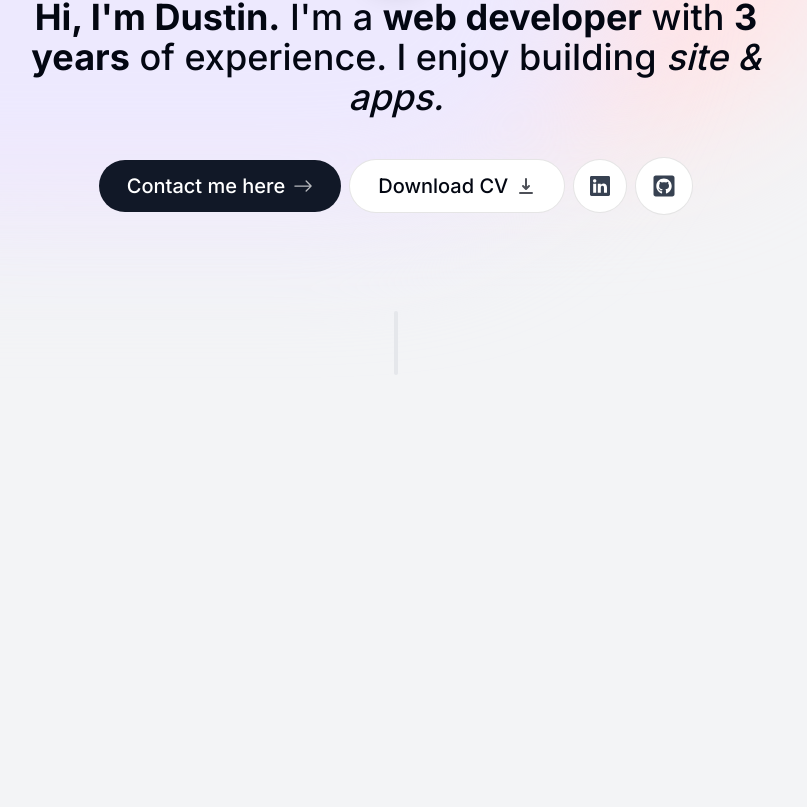
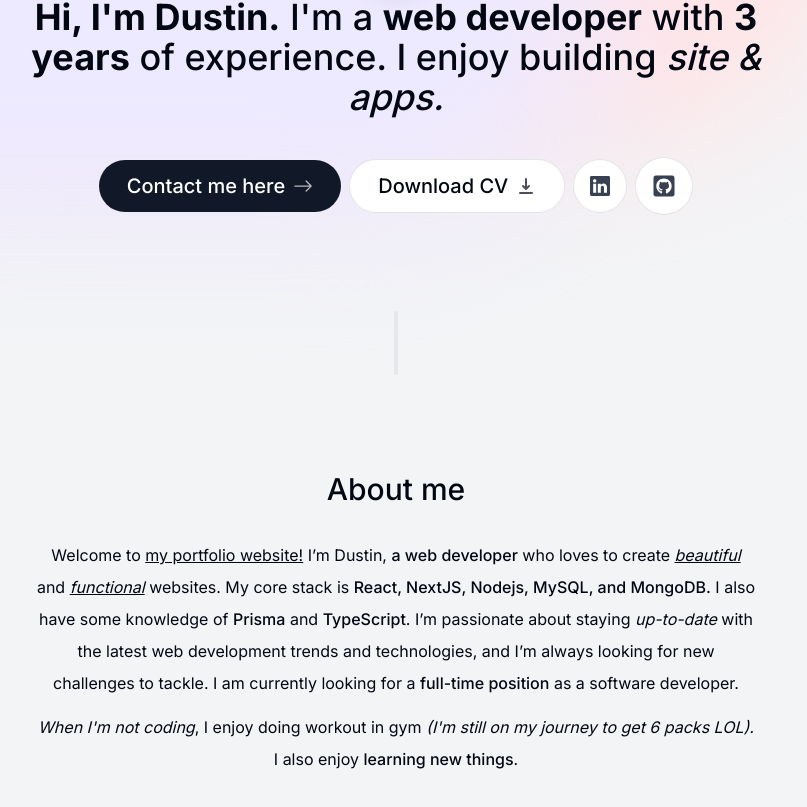
Before and after one commit to dustindung/portfolio-website, a Next.js app: page / in a window 1280 px wide. Shown: the part 259-1066 px from the top of the page, without its empty margins (244-1051 px from the left). Built offline with nearby package versions, Linux system fonts and the light colour scheme.

Commit message:
Add About component.

```diff
--- /dev/null
+++ b/app/components/About.tsx
@@ -0,0 +1,38 @@
+import React from "react";
+import SectionHeading from "./SectionHeading";
+
+const About = () => {
+  return (
+    <section className="mb-28 max-w-[45rem] text-center leading-8 sm:mb-40">
+      <SectionHeading>About me</SectionHeading>
+      <p className="mb-3">
+        Welcome to <span className="underline">my portfolio website!</span> I’m
+        Dustin, <span className="font-medium">a web developer</span> who loves
+        to create <span className="underline italic">beautiful</span> and{" "}
+        <span className="underline italic">functional</span> websites. My core
+        stack is{" "}
+        <span className="font-medium">
+          React, NextJS, Nodejs, MySQL, and MongoDB.
+        </span>{" "}
+        I also have some knowledge of{" "}
+        <span className="font-medium">Prisma</span> and{" "}
+        <span className="font-medium">TypeScript</span>. I’m passionate about
+        staying <span className="italic">up-to-date</span> with the latest web
+        development trends and technologies, and I’m always looking for new
+        challenges to tackle. I am currently looking for a{" "}
+        <span className="font-medium">full-time position</span> as a software
+        developer.
+      </p>
+      <p>
+        <span className="italic">When I'm not coding</span>, I enjoy doing
+        workout in gym{" "}
+        <span className="italic">
+          (I'm still on my journey to get 6 packs LOL).
+        </span>{" "}
+        I also enjoy <span className="font-medium">learning new things</span>.
+      </p>
+    </section>
+  );
+};
+
+export default About;
--- a/app/components/Intro.tsx
+++ b/app/components/Intro.tsx
@@ -49,7 +49,7 @@ const Intro = () => {
         </div>
       </div>
 
-      <motion.p
+      <motion.h1
         className="mb-10 mt-4 px-4 text-2xl font-medium leading-[1.5]
         sm:text-4xl"
         initial={{ opacity: 0, y: 100 }}
@@ -59,7 +59,7 @@ const Intro = () => {
         <span className="font-bold">web developer</span> with{" "}
         <span className="font-bold">3 years</span> of experience. I enjoy
         building <span className="italic">site & apps.</span>
-      </motion.p>
+      </motion.h1>
 
       <motion.div
         className="flex flex-col items-center justify-center gap-2 px-4 text-xl font-medium
--- /dev/null
+++ b/app/components/SectionHeading.tsx
@@ -0,0 +1,7 @@
+import React, { PropsWithChildren } from "react";
+
+const SectionHeading = ({ children }: PropsWithChildren) => {
+  return <h2 className="text-3xl font-medium mb-8">{children}</h2>;
+};
+
+export default SectionHeading;
--- a/app/page.tsx
+++ b/app/page.tsx
@@ -1,4 +1,5 @@
 import Background from "./Background";
+import About from "./components/About";
 import Header from "./components/Header";
 import Intro from "./components/Intro";
 import SectionDivider from "./components/SectionDivider";
@@ -8,6 +9,7 @@ export default function Home() {
     <main className="flex flex-col items-center px-4">
       <Intro />
       <SectionDivider />
+      <About />
     </main>
   );
 }
```
